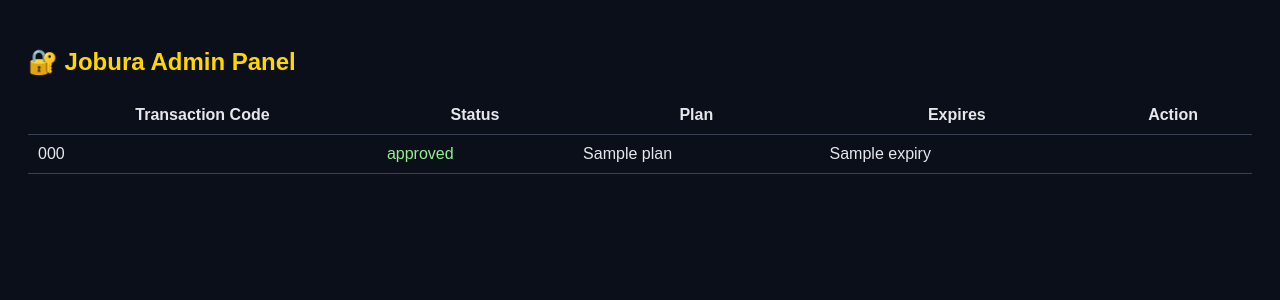
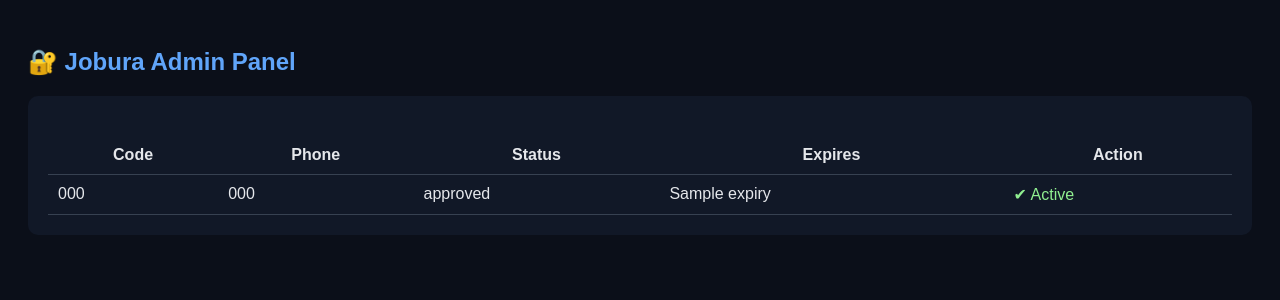
Before and after one commit to joshuawasike/nse-investment-app-v1, a Flask app: template templates/admin.html in a window 1280 px wide. Shown: the top 300 px of the page. Run offline with Flask 3, Linux system fonts and the light colour scheme; the template is opened without the code that fills it: most values are stand-ins (such as "Sample title", 1, 10 or a date in 2020).

Commit message:
Update admin.html

```diff
--- a/templates/admin.html
+++ b/templates/admin.html
@@ -1,7 +1,7 @@
 <!DOCTYPE html>
 <html>
 <head>
-<title>Jobura Admin Panel</title>
+<title>Admin Panel - Jobura</title>
 
 <style>
 body {
@@ -11,7 +11,7 @@ body {
     padding: 20px;
 }
 
-h2 { color: gold; }
+h2 { color: #60a5fa; }
 
 table {
     width: 100%;
@@ -24,19 +24,20 @@ th, td {
     border-bottom: 1px solid #374151;
 }
 
-.pending { color: orange; }
-.approved { color: lightgreen; }
-
-a {
+button {
     padding: 6px 10px;
-    background: #2563eb;
-    color: white;
+    border: none;
     border-radius: 6px;
-    text-decoration: none;
+    cursor: pointer;
 }
 
-.expired {
-    color: red;
+.approve { background: green; color: white; }
+.reject { background: red; color: white; }
+
+.card {
+    background: #111827;
+    padding: 20px;
+    border-radius: 10px;
 }
 </style>
 </head>
@@ -45,39 +46,40 @@ a {
 
 <h2>🔐 Jobura Admin Panel</h2>
 
+<div class="card">
+
 <table>
 <tr>
-    <th>Transaction Code</th>
-    <th>Status</th>
-    <th>Plan</th>
-    <th>Expires</th>
-    <th>Action</th>
+<th>Code</th>
+<th>Phone</th>
+<th>Status</th>
+<th>Expires</th>
+<th>Action</th>
 </tr>
 
 {% for u in users %}
 <tr>
-    <td>{{ u.code }}</td>
+<td>{{ u.code }}</td>
+<td>{{ u.phone }}</td>
+<td>{{ u.status }}</td>
+<td>{{ u.expiry }}</td>
 
-    <td class="{{ u.status }}">
-        {{ u.status }}
-    </td>
+<td>
+{% if u.status != "approved" %}
+<a href="/approve/{{ u.code }}">
+<button class="approve">Approve</button>
+</a>
+{% else %}
+<span style="color:lightgreen;">✔ Active</span>
+{% endif %}
+</td>
 
-    <td>{{ u.plan if u.plan else "N/A" }}</td>
-
-    <td class="{% if u.expiry and u.expiry < now %}expired{% endif %}">
-        {{ u.expiry if u.expiry else "—" }}
-    </td>
-
-    <td>
-        {% if u.status == "pending" %}
-            <a href="/approve/{{ u.code }}?plan=monthly">Approve Monthly</a>
-            <a href="/approve/{{ u.code }}?plan=annual">Approve Annual</a>
-        {% endif %}
-    </td>
 </tr>
 {% endfor %}
 
 </table>
 
+</div>
+
 </body>
 </html>
```
